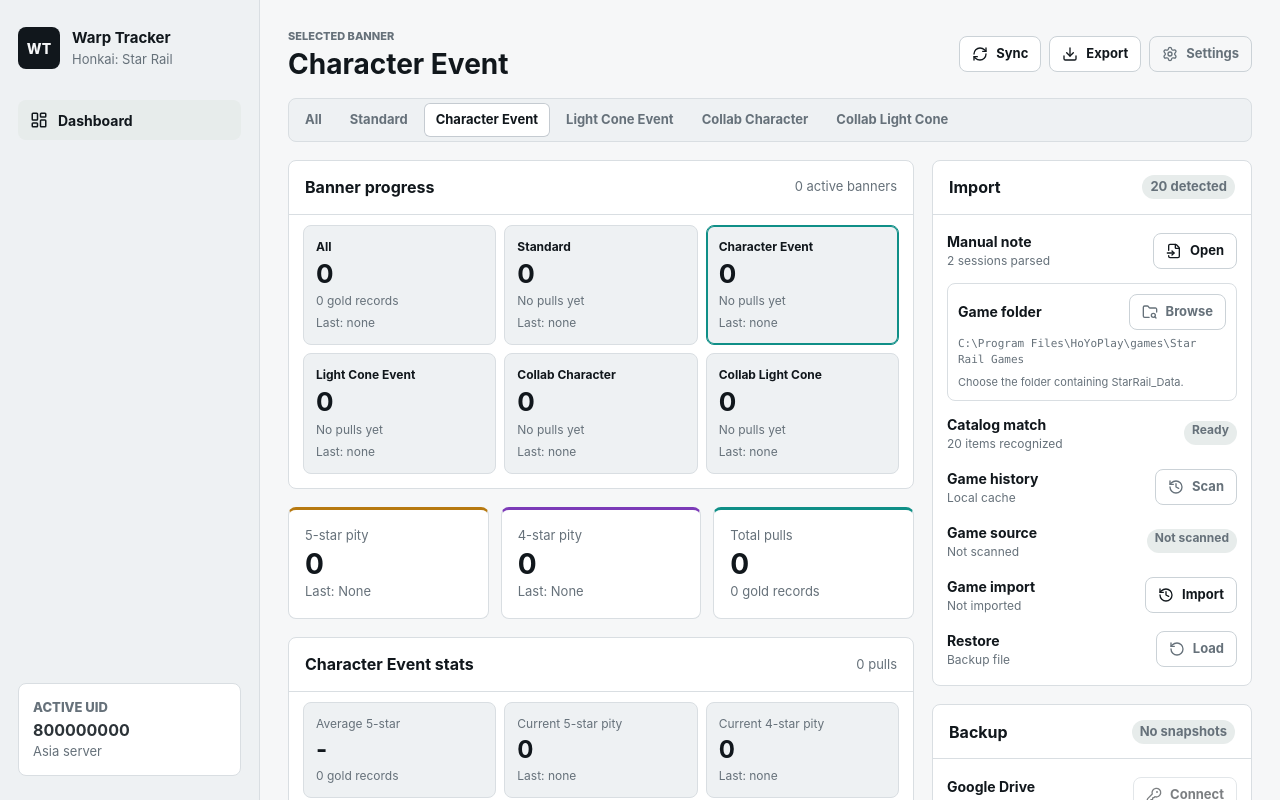
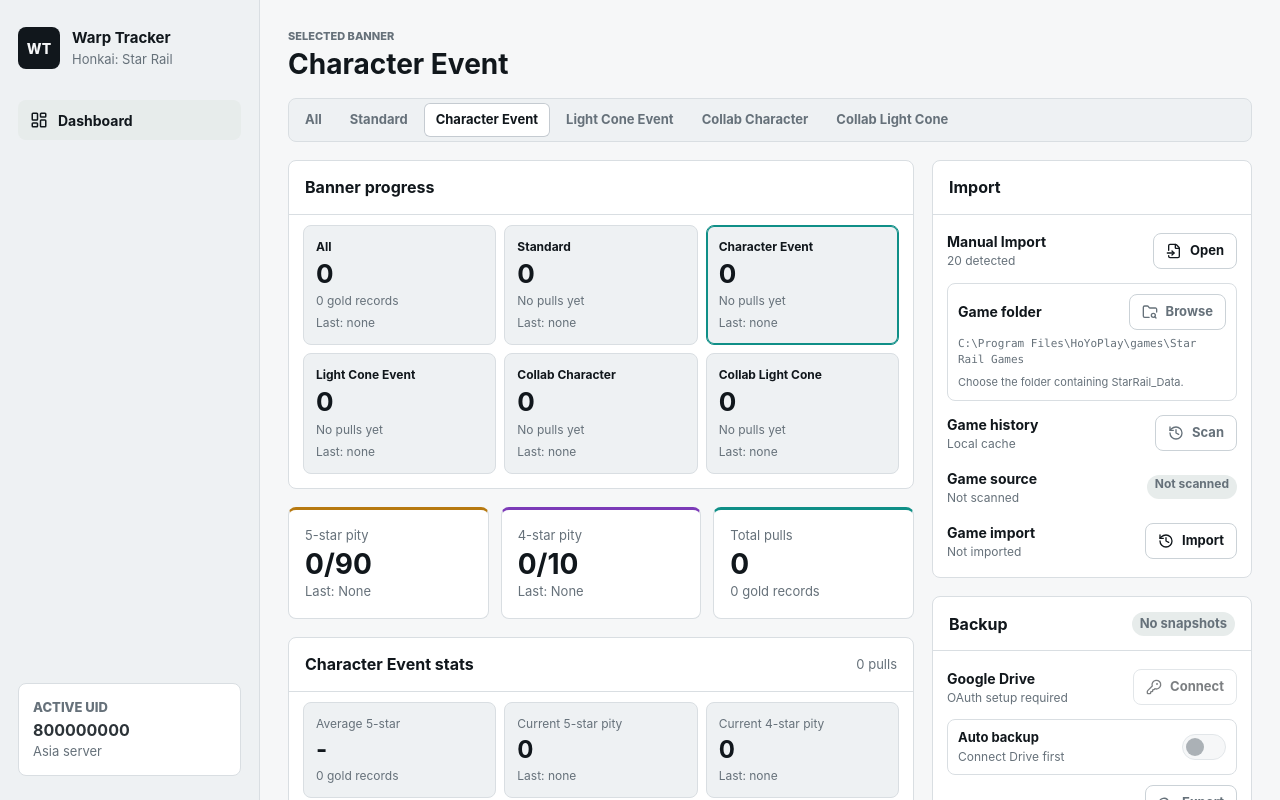
Before and after one commit to virtual-miku/miku-warp, a React (Vite) app: page / in a window 1280 px wide. Shown: the top 800 px of the page. Built offline with nearby package versions, Linux system fonts and the light colour scheme.

Commit message:
refactor: streamline dashboard controls

```diff
--- a/src/app/App.css
+++ b/src/app/App.css
@@ -152,6 +152,9 @@
 }
 
 .banner-tabs {
+  position: sticky;
+  top: 0;
+  z-index: 10;
   display: flex;
   gap: 4px;
   min-height: 42px;
--- a/src/app/App.tsx
+++ b/src/app/App.tsx
@@ -1,10 +1,7 @@
 import { useCallback, useEffect, useMemo, useState } from 'react'
 import {
   Bell,
-  Download,
   LayoutDashboard,
-  RefreshCw,
-  Settings,
 } from 'lucide-react'
 import {
   BackupPanel,
@@ -97,7 +94,6 @@ import {
   calculatePitySummary,
 } from '../features/warp-history/domain/pity'
 import type { WarpPull } from '../features/warp-history/domain/warp-pull'
-import { AppButton } from '../shared/ui/AppButton'
 import { ConfirmDialog } from '../shared/ui/ConfirmDialog'
 import './App.css'
 
@@ -1399,25 +1395,6 @@ export function App() {
               <span className="eyebrow">Selected banner</span>
               <h1>{getBannerFilterLabel(activeBannerType)}</h1>
             </div>
-            <div className="header-actions" aria-label="Quick actions">
-              <AppButton icon={RefreshCw}>Sync</AppButton>
-              <AppButton
-                disabled={
-                  backupDeleting ||
-                  backupExporting ||
-                  backupImporting ||
-                  backupRestoring ||
-                  cloudBackupBusy
-                }
-                icon={Download}
-                onClick={handleExportBackup}
-              >
-                {backupExporting ? 'Exporting' : 'Export'}
-              </AppButton>
-              <AppButton icon={Settings} variant="ghost">
-                Settings
-              </AppButton>
-            </div>
           </header>
 
           <BannerTabs
@@ -1435,7 +1412,10 @@ export function App() {
               />
               {activeBannerType === 'all' ? null : (
                 <>
-                  <PityOverview summary={pitySummary} />
+                  <PityOverview
+                    bannerType={activeBannerType}
+                    summary={pitySummary}
+                  />
                   <BannerStatsPanel
                     bannerType={activeBannerType}
                     summary={activeBannerSummary}
--- a/src/features/import/components/ImportPanel.tsx
+++ b/src/features/import/components/ImportPanel.tsx
@@ -1,14 +1,10 @@
-import { FileInput, FolderSearch, History, RotateCcw } from 'lucide-react'
+import { FileInput, FolderSearch, History } from 'lucide-react'
 import { AppButton } from '../../../shared/ui/AppButton'
 import type {
   GameHistorySourceScanResult,
   ImportGameHistoryResult,
 } from '../../persistence/data/game-history-source'
 import type { ManualImportPreview } from '../domain/manual-note-parser'
-import {
-  getManualImportStatus,
-  getManualImportStatusLabel,
-} from '../domain/manual-import-preview'
 
 type ImportPanelProps = {
   gameHistoryImportError?: string
@@ -41,7 +37,6 @@ export function ImportPanel({
   onScanGameHistory,
   onOpenManualImport,
 }: ImportPanelProps) {
-  const status = getManualImportStatus(manualImportPreview)
   const gameHistoryTitle =
     gameHistoryScan?.matchedCachePath ?? gameHistoryScan?.urlPreview
   const hasGameHistoryMessage = Boolean(
@@ -52,13 +47,12 @@ export function ImportPanel({
     <section className="tool-panel" id="import" aria-label="Import sources">
       <header className="panel-header">
         <h2>Import</h2>
-        <span className="status-pill">{manualImportPreview.totalPulls} detected</span>
       </header>
       <div className="tool-panel-body">
         <div className="tool-row">
           <div>
-            <strong>Manual note</strong>
-            <span>{manualImportPreview.groups.length} sessions parsed</span>
+            <strong>Manual Import</strong>
+            <span>{manualImportPreview.totalPulls} detected</span>
           </div>
           <AppButton icon={FileInput} onClick={onOpenManualImport}>
             Open
@@ -84,13 +78,6 @@ export function ImportPanel({
             {gameInstallPath}
           </span>
           <small>Choose the folder containing StarRail_Data.</small>
-        </div>
-        <div className="tool-row">
-          <div>
-            <strong>Catalog match</strong>
-            <span>{manualImportPreview.recognizedPulls} items recognized</span>
-          </div>
-          <span className="status-pill">{getManualImportStatusLabel(status)}</span>
         </div>
         <div className="tool-row">
           <div>
@@ -163,15 +150,6 @@ export function ImportPanel({
             </p>
           </div>
         ) : null}
-        <div className="tool-row">
-          <div>
-            <strong>Restore</strong>
-            <span>Backup file</span>
-          </div>
-          <AppButton icon={RotateCcw} variant="ghost">
-            Load
-          </AppButton>
-        </div>
       </div>
     </section>
   )
--- a/src/features/warp-history/components/BannerSummaryGrid.tsx
+++ b/src/features/warp-history/components/BannerSummaryGrid.tsx
@@ -1,6 +1,7 @@
 import {
   bannerDefinitions,
   type BannerFilterType,
+  getFiveStarHardPity,
   getBannerLabel,
 } from '../domain/banner'
 import type { WarpBannerSummary } from '../../persistence/data/warp-pull-history'
@@ -34,7 +35,6 @@ export function BannerSummaryGrid({
     <section className="banner-summary-panel" aria-label="Banner summary">
       <header className="panel-header">
         <h2>Banner progress</h2>
-        <span>{summaries.length} active banners</span>
       </header>
       <div className="banner-summary-grid">
         <button
@@ -70,7 +70,7 @@ export function BannerSummaryGrid({
             >
               <span>{getBannerLabel(banner.type)}</span>
               <strong>{summary?.totalPulls ?? 0}</strong>
-              <span>{formatFiveStarLine(summary)}</span>
+              <span>{formatFiveStarLine(banner.type, summary)}</span>
               <span>{formatLastPullLine(summary)}</span>
             </button>
           )
@@ -108,12 +108,15 @@ function summarizeAllBanners(summaries: WarpBannerSummary[]) {
   )
 }
 
-function formatFiveStarLine(summary: WarpBannerSummary | undefined) {
+function formatFiveStarLine(
+  bannerType: Exclude<BannerFilterType, 'all'>,
+  summary: WarpBannerSummary | undefined,
+) {
   if (!summary || summary.totalPulls === 0) {
     return 'No pulls yet'
   }
 
-  return `5-star pity ${summary.currentFiveStarPity} - ${summary.fiveStarCount} gold`
+  return `5-star pity ${summary.currentFiveStarPity}/${getFiveStarHardPity(bannerType)} - ${summary.fiveStarCount} gold`
 }
 
 function formatLastPullLine(summary: { lastItemName?: string } | undefined) {
--- a/src/features/warp-history/components/PityOverview.tsx
+++ b/src/features/warp-history/components/PityOverview.tsx
@@ -1,20 +1,24 @@
 import type { PitySummary } from '../domain/pity'
+import { getFiveStarHardPity, type BannerType } from '../domain/banner'
 
 type PityOverviewProps = {
+  bannerType: BannerType
   summary: PitySummary
 }
 
-export function PityOverview({ summary }: PityOverviewProps) {
+export function PityOverview({ bannerType, summary }: PityOverviewProps) {
+  const fiveStarHardPity = getFiveStarHardPity(bannerType)
+
   return (
     <section className="pity-grid" aria-label="Pity overview">
       <article className="pity-card pity-accent-gold">
         <span>5-star pity</span>
-        <strong>{summary.currentFiveStarPity}</strong>
+        <strong>{summary.currentFiveStarPity}/{fiveStarHardPity}</strong>
         <span>Last: {summary.lastFiveStarName ?? 'None'}</span>
       </article>
       <article className="pity-card pity-accent-purple">
         <span>4-star pity</span>
-        <strong>{summary.currentFourStarPity}</strong>
+        <strong>{summary.currentFourStarPity}/10</strong>
         <span>Last: {summary.lastFourStarName ?? 'None'}</span>
       </article>
       <article className="pity-card pity-accent-teal">
--- a/src/features/warp-history/components/WarpTimeline.tsx
+++ b/src/features/warp-history/components/WarpTimeline.tsx
@@ -45,15 +45,11 @@ export function WarpTimeline({
   onSearchQueryChange,
 }: WarpTimelineProps) {
   const pageCount = Math.max(1, Math.ceil(totalPulls / pageSize))
-  const firstVisiblePull = totalPulls === 0 ? 0 : (page - 1) * pageSize + 1
-  const lastVisiblePull = Math.min(page * pageSize, totalPulls)
-
   return (
     <section className="history-panel" aria-label="Warp history">
       <header className="panel-header">
         <h2>Warp history</h2>
         <div className="history-header-actions">
-          <span>{formatRecordCount(firstVisiblePull, lastVisiblePull, totalPulls, isLoading)}</span>
           <button
             className="history-delete-all-button"
             disabled={!canDeleteAll || isLoading || isDeletingAll}
@@ -229,32 +225,18 @@ function WarpHistoryItemIcon({
   )
 }
 
-function formatRecordCount(
-  firstVisiblePull: number,
-  lastVisiblePull: number,
-  totalPulls: number,
-  isLoading: boolean,
-) {
-  if (isLoading) {
-    return 'Loading'
-  }
+function formatPullTime(value: string) {
+  const date = new Date(value)
+  const dateLabel = new Intl.DateTimeFormat('id-ID', {
+    day: '2-digit',
+    month: 'short',
+    year: 'numeric',
+  }).format(date)
+  const timeLabel = [date.getHours(), date.getMinutes(), date.getSeconds()]
+    .map((part) => part.toString().padStart(2, '0'))
+    .join(':')
 
-  if (totalPulls === 0) {
-    return '0 records'
-  }
-
-  return `${firstVisiblePull}-${lastVisiblePull} of ${totalPulls}`
-}
-
-function formatPullTime(value: string) {
-  return new Intl.DateTimeFormat('id-ID', {
-    day: '2-digit',
-    hour: '2-digit',
-    minute: '2-digit',
-    month: 'short',
-    second: '2-digit',
-    year: 'numeric',
-  }).format(new Date(value))
+  return `${dateLabel}, ${timeLabel}`
 }
 
 function formatItemType(value: WarpPull['itemType']) {
--- a/src/features/warp-history/domain/banner.ts
+++ b/src/features/warp-history/domain/banner.ts
@@ -17,3 +17,9 @@ export function getBannerLabel(type: BannerType) {
 export function getBannerFilterLabel(type: BannerFilterType) {
   return type === 'all' ? 'All' : getBannerLabel(type)
 }
+
+export function getFiveStarHardPity(type: BannerType) {
+  return type === 'light_cone_event' || type === 'collaboration_light_cone'
+    ? 80
+    : 90
+}
```
